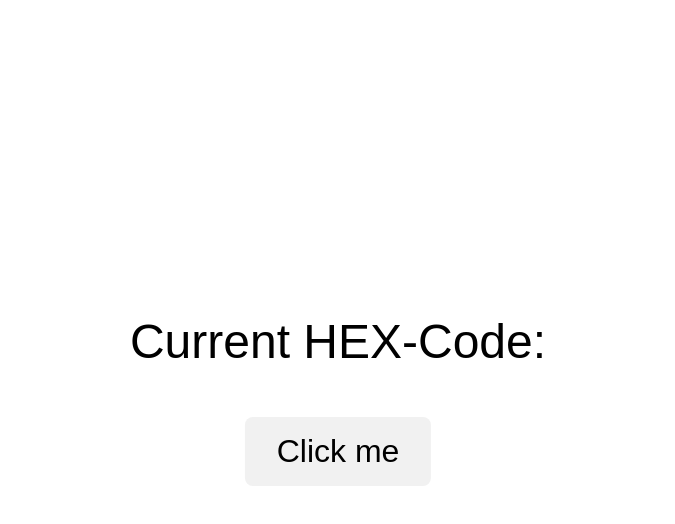
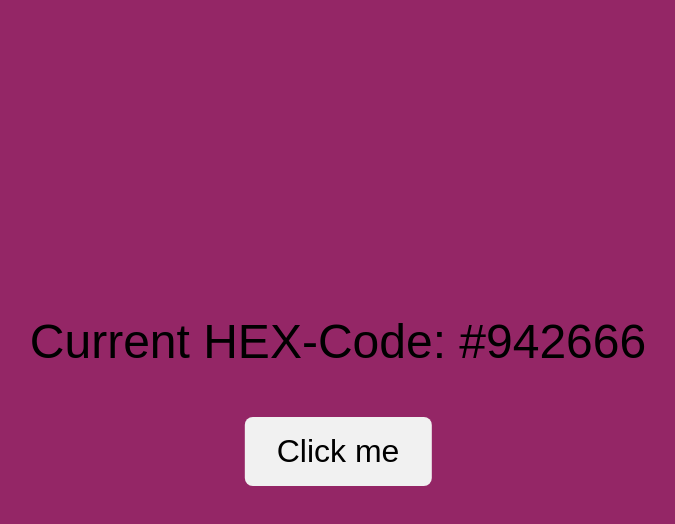
Before and after one commit to SamiraRebholz/colourFlipper, a plain HTML site: page index.html in a window 1280 px wide. Both pictures are taken after a click on the button "Click me". Shown: the whole page, without its empty margins (302-977 px from the left). Drawn offline with Linux system fonts and the light colour scheme.

Commit message:
add js functionality

```diff
--- a/index.html
+++ b/index.html
@@ -9,10 +9,10 @@
 <body>
     <main>
         <div id="colourFlipper">
-            <div id="hexDisplay">Current HEX-Code: <span id="HEX-Code"></span></div>
+            <div id="hexDisplay">Current HEX-Code: <span id="HEX-Code">#008080</span></div>
             <button id="jsTrigger">Click me</button>
         </div>
-
     </main>
+    <script src="./script/script.js"></script>
 </body>
 </html>
--- a/script/script.js
+++ b/script/script.js
@@ -0,0 +1,10 @@
+const button = document.getElementById('jsTrigger');
+const hexCode = document.getElementById('HEX-Code');
+const body = document.querySelector('body');
+
+button.addEventListener('click', () => {
+  const randomColour = Math.floor(100000 + Math.random() * 900000);
+  console.log(randomColour);
+  body.style.backgroundColor = `#${randomColour}`;
+  hexCode.innerHTML = `#${randomColour}`;
+});
--- a/styles/general.css
+++ b/styles/general.css
@@ -3,6 +3,7 @@
 body {
     font-family: sans-serif;
     font-size: 3rem;
+    background-color: #008080;
 }
 
 #colourFlipper {
```
